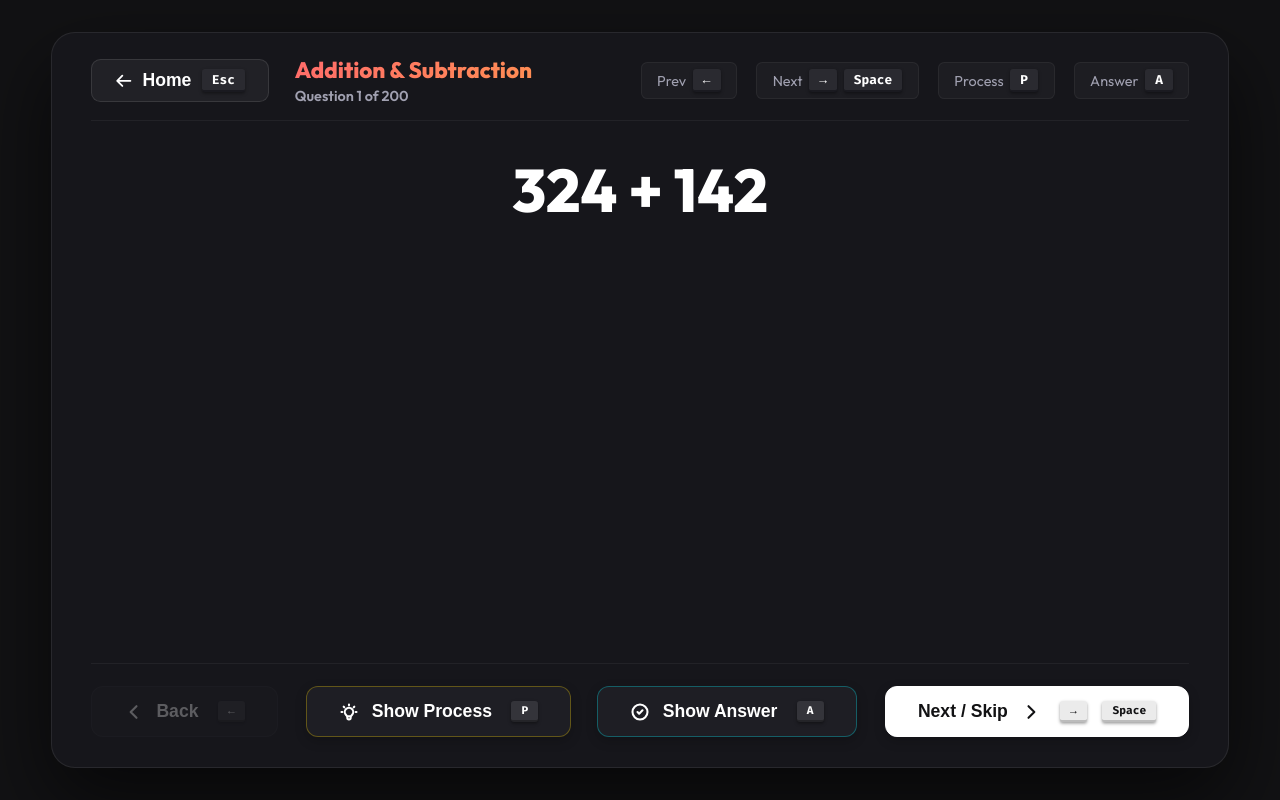
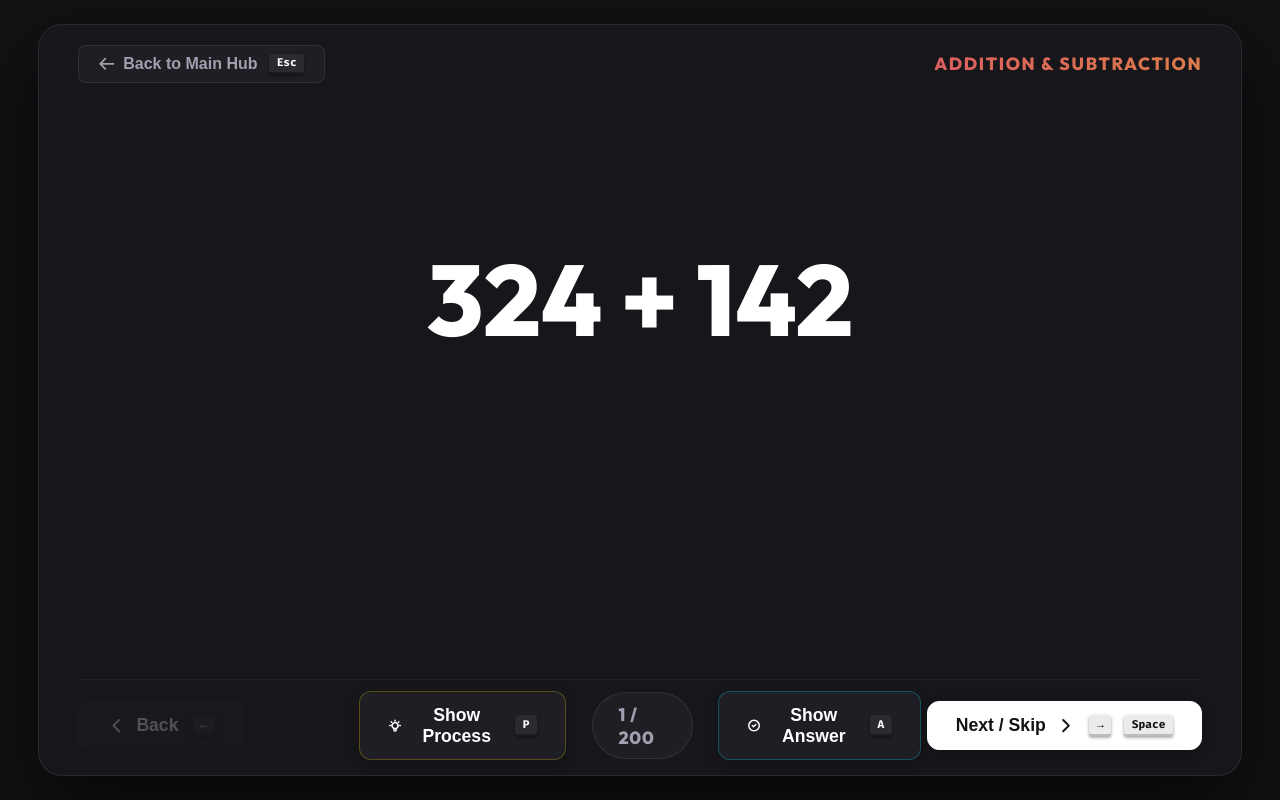
Before and after one commit to Educognition/Maths-Term-1-2-Practice, a plain HTML site: page index.html in a window 1280 px wide. Both pictures are taken after a click on the element 239 px from the left and 208 px from the top of the page. Drawn offline with Linux system fonts and the light colour scheme.

Commit message:
Update index.html

```diff
--- a/index.html
+++ b/index.html
@@ -16,11 +16,11 @@
       --text-color: #ffffff;
       --text-secondary: #a0a0b0;
 
-      /* Vibrant Tailored Accents */
+      /* Vibrant Classroom-Tailored Accents */
       --accent-yellow: hsl(48, 100%, 50%);
-      --accent-yellow-glow: rgba(255, 215, 0, 0.15);
+      --accent-yellow-glow: rgba(255, 215, 0, 0.12);
       --accent-cyan: hsl(180, 100%, 45%);
-      --accent-cyan-glow: rgba(0, 240, 255, 0.15);
+      --accent-cyan-glow: rgba(0, 240, 255, 0.12);
       --accent-red: #ff4a5a;
 
       /* Module Gradients */
@@ -160,128 +160,81 @@
     /* --- QUIZ VIEW --- */
     #quiz-screen {
       display: none;
-      width: 92vw;
-      height: 92vh;
+      width: 94vw;
+      height: 94vh;
       background: var(--card-bg);
       border: 0.2vh solid var(--card-border);
       border-radius: 3vh;
       flex-direction: column;
       position: relative;
       box-shadow: 0 4vh 10vh rgba(0, 0, 0, 0.6);
-      padding: 3vh 3vw;
+      padding: 2vh 3vw;
     }
 
-    /* --- HUD HEADER --- */
-    .quiz-hud {
+    /* --- MINIMALIST TOP BAR --- */
+    .quiz-top-bar {
       display: flex;
       justify-content: space-between;
       align-items: center;
-      height: 8vh;
-      border-bottom: 0.15vh solid rgba(255, 255, 255, 0.05);
-      padding-bottom: 2vh;
-    }
-
-    .hud-left {
-      display: flex;
-      align-items: center;
-      gap: 2vw;
+      height: 6vh;
     }
 
     .home-btn {
-      background: rgba(255, 255, 255, 0.05);
-      border: 0.15vh solid rgba(255, 255, 255, 0.1);
-      color: var(--text-color);
-      padding: 1.2vh 1.8vw;
-      border-radius: 1.2vh;
-      font-size: 2.2vh;
+      background: rgba(255, 255, 255, 0.04);
+      border: 0.15vh solid rgba(255, 255, 255, 0.08);
+      color: var(--text-secondary);
+      padding: 1vh 1.5vw;
+      border-radius: 1vh;
+      font-size: 2vh;
       font-weight: 600;
       cursor: pointer;
       display: flex;
       align-items: center;
-      gap: 0.8vw;
+      gap: 0.6vw;
       transition: all var(--transition-speed) ease;
     }
 
     .home-btn:hover {
       background: var(--accent-red);
       border-color: var(--accent-red);
-      transform: scale(1.03);
+      color: var(--text-color);
+      transform: scale(1.02);
     }
 
-    .hud-title {
-      display: flex;
-      flex-direction: column;
-    }
-
-    .hud-title .module-name {
-      font-size: 2.8vh;
+    .active-module-indicator {
+      font-size: 2.2vh;
       font-weight: 800;
+      text-transform: uppercase;
+      letter-spacing: 0.2vh;
       background: var(--theme-gradient, linear-gradient(to right, #fff, #aaa));
       -webkit-background-clip: text;
       -webkit-text-fill-color: transparent;
+      opacity: 0.85;
     }
 
-    .hud-title .progress-text {
-      font-size: 1.8vh;
-      color: var(--text-secondary);
-      font-weight: 600;
-      margin-top: 0.3vh;
-    }
-
-    /* Keyboard shortcut legend in HUD */
-    .hud-shortcuts {
+    /* --- CENTRAL THEATER (55% SCREEN HEIGHT) --- */
+    .quiz-theater {
+      height: 54vh;
       display: flex;
-      gap: 1.5vw;
-    }
-
-    .shortcut-badge {
-      display: flex;
-      align-items: center;
-      gap: 0.5vw;
-      font-size: 1.8vh;
-      color: var(--text-secondary);
-      background: rgba(255, 255, 255, 0.03);
-      padding: 0.8vh 1.2vw;
-      border-radius: 0.8vh;
-      border: 0.15vh solid rgba(255, 255, 255, 0.05);
-    }
-
-    .key-cap {
-      background: #2a2a30;
-      border-bottom: 0.3vh solid #1a1a20;
-      padding: 0.2vh 0.8vw;
-      border-radius: 0.4vh;
-      font-family: 'Fira Code', monospace;
-      font-size: 1.6vh;
-      font-weight: 700;
-      color: var(--text-color);
-      box-shadow: 0 0.2vh 0.4vh rgba(0,0,0,0.4);
-    }
-
-    /* --- CENTRAL THEATER --- */
-    .quiz-theater {
-      flex-grow: 1;
-      display: flex;
-      flex-direction: column;
       justify-content: center;
       align-items: center;
-      padding: 4vh 0;
       text-align: center;
       position: relative;
+      margin: 1vh 0;
     }
 
     .question-container {
-      font-size: 7.5vh;
+      font-size: 12.5vh;
       font-weight: 800;
-      line-height: 1.25;
-      max-width: 95%;
-      margin-bottom: 4vh;
-      animation: fadeIn 0.4s ease-out;
+      line-height: 1.2;
+      width: 100%;
+      max-height: 100%;
       display: flex;
       justify-content: center;
       align-items: center;
       flex-wrap: wrap;
-      gap: 1.5vw;
+      gap: 2vw;
+      animation: fadeIn 0.35s ease-out;
     }
 
     /* --- MATH FRACTION STYLING --- */
@@ -291,36 +244,35 @@
       align-items: center;
       vertical-align: middle;
       line-height: 1.05;
-      margin: 0 0.8vw;
+      margin: 0 1vw;
     }
 
-    .fraction .top {
-      padding: 0 0.5vw;
+    .fraction .top, .fraction .bottom {
+      font-size: 11vh;
+      padding: 0 0.6vw;
       text-align: center;
     }
 
     .fraction .bottom {
-      padding: 0 0.5vw;
-      text-align: center;
-      border-top: 0.4vh solid var(--text-color);
-      margin-top: 0.2vh;
+      border-top: 0.6vh solid var(--text-color);
+      margin-top: 0.3vh;
     }
 
     /* --- SHAPE BLOCKS (ASCII GEOMETRY) --- */
     pre {
       font-family: 'Fira Code', 'Courier New', Courier, monospace;
-      font-size: 3.5vh;
-      line-height: 1.2;
+      font-size: 5vh;
+      line-height: 1.25;
       font-weight: 700;
       white-space: pre;
       display: inline-block;
       text-align: left;
       background: rgba(255, 255, 255, 0.02);
-      border: 0.15vh solid rgba(255, 255, 255, 0.05);
-      border-radius: 1.5vh;
-      padding: 2.5vh 3vw;
-      margin: 2vh 0;
-      box-shadow: inset 0 0.2vh 1vh rgba(0,0,0,0.5);
+      border: 0.2vh solid rgba(255, 255, 255, 0.05);
+      border-radius: 2vh;
+      padding: 2.5vh 4vw;
+      margin: 0;
+      box-shadow: inset 0 0.3vh 1.5vh rgba(0, 0, 0, 0.55);
     }
 
     /* --- REVEAL PANELS (PROCESS & ANSWER) --- */
@@ -328,24 +280,24 @@
       display: flex;
       gap: 3vw;
       width: 100%;
-      max-width: 1200px;
-      justify-content: center;
-      margin-top: auto;
+      max-width: 1300px;
+      height: 22vh;
+      margin: 0 auto;
     }
 
     .reveal-box {
       flex: 1;
       border-radius: 2vh;
-      padding: 3vh 2.5vw;
-      min-height: 20vh;
+      padding: 2.5vh 2.5vw;
+      height: 100%;
       display: flex;
       flex-direction: column;
       justify-content: center;
       align-items: center;
       text-align: center;
       opacity: 0;
-      transform: translateY(2vh);
-      transition: all 0.3s cubic-bezier(0.175, 0.885, 0.32, 1.275);
+      transform: translateY(1.5vh);
+      transition: all 0.25s cubic-bezier(0.175, 0.885, 0.32, 1.2);
       pointer-events: none;
     }
 
@@ -357,6 +309,7 @@
 
     /* Process Box Specifics */
     .process-box {
+      flex: 1.4;
       border: 0.3vh solid var(--accent-yellow);
       background: var(--accent-yellow-glow);
       box-shadow: 0 1vh 3vh rgba(255, 215, 0, 0.08);
@@ -364,11 +317,11 @@
 
     .process-box .box-header {
       color: var(--accent-yellow);
-      font-size: 2vh;
+      font-size: 1.8vh;
       font-weight: 800;
       text-transform: uppercase;
       letter-spacing: 0.15vh;
-      margin-bottom: 1.5vh;
+      margin-bottom: 1vh;
     }
 
     .process-box .box-content {
@@ -379,6 +332,7 @@
 
     /* Answer Box Specifics */
     .answer-box {
+      flex: 1;
       border: 0.3vh solid var(--accent-cyan);
       background: var(--accent-cyan-glow);
       box-shadow: 0 1vh 3vh rgba(0, 240, 255, 0.08);
@@ -386,11 +340,11 @@
 
     .answer-box .box-header {
       color: var(--accent-cyan);
-      font-size: 2vh;
+      font-size: 1.8vh;
       font-weight: 800;
       text-transform: uppercase;
       letter-spacing: 0.15vh;
-      margin-bottom: 1.5vh;
+      margin-bottom: 1vh;
     }
 
     .answer-box .box-content {
@@ -405,18 +359,37 @@
       display: flex;
       justify-content: space-between;
       align-items: center;
-      padding-top: 2vh;
-      margin-top: 2vh;
+      padding-top: 1.5vh;
     }
 
     .toolbar-left, .toolbar-right {
       display: flex;
-      gap: 1.5vw;
+      align-items: center;
+      width: 25%;
+    }
+
+    .toolbar-right {
+      justify-content: flex-end;
     }
 
     .toolbar-center {
       display: flex;
+      justify-content: center;
+      align-items: center;
       gap: 2vw;
+      width: 50%;
+    }
+
+    /* Progress Badge */
+    .progress-badge {
+      background: rgba(255, 255, 255, 0.04);
+      border: 0.15vh solid rgba(255, 255, 255, 0.08);
+      padding: 1.2vh 2vw;
+      border-radius: 5vh;
+      font-size: 2.2vh;
+      font-weight: 800;
+      color: var(--text-secondary);
+      letter-spacing: 0.1vh;
     }
 
     /* Modern Toolbar Buttons */
@@ -424,21 +397,21 @@
       background: #1e1e24;
       border: 0.2vh solid rgba(255, 255, 255, 0.1);
       color: var(--text-color);
-      padding: 1.8vh 2.5vw;
+      padding: 1.6vh 2.2vw;
       border-radius: 1.5vh;
       font-size: 2.2vh;
       font-weight: 700;
       cursor: pointer;
       display: flex;
       align-items: center;
-      gap: 1vw;
-      transition: all 0.15s cubic-bezier(0.4, 0, 0.2, 1);
+      gap: 0.8vw;
+      transition: all 0.12s cubic-bezier(0.4, 0, 0.2, 1);
       box-shadow: 0 0.5vh 1.5vh rgba(0,0,0,0.2);
     }
 
     .btn svg {
-      width: 2.5vh;
-      height: 2.5vh;
+      width: 2.4vh;
+      height: 2.4vh;
       stroke-width: 2.5;
     }
 
@@ -456,7 +429,7 @@
     }
 
     .btn:disabled {
-      opacity: 0.3;
+      opacity: 0.25;
       cursor: not-allowed;
       transform: none !important;
       box-shadow: none !important;
@@ -465,7 +438,7 @@
 
     /* Highlighted buttons */
     .btn-process {
-      border-color: rgba(255, 215, 0, 0.3);
+      border-color: rgba(255, 215, 0, 0.25);
     }
     .btn-process:hover {
       background: rgba(255, 215, 0, 0.08);
@@ -481,7 +454,7 @@
     }
 
     .btn-answer {
-      border-color: rgba(0, 240, 255, 0.3);
+      border-color: rgba(0, 240, 255, 0.25);
     }
     .btn-answer:hover {
       background: rgba(0, 240, 255, 0.08);
@@ -507,13 +480,19 @@
     }
 
     /* Key Cap inside buttons */
-    .btn .key-cap {
-      background: rgba(255, 255, 255, 0.1);
-      border-bottom-color: rgba(0,0,0,0.3);
-      color: inherit;
+    .key-cap {
+      background: #2a2a30;
+      border-bottom: 0.3vh solid #1a1a20;
+      padding: 0.2vh 0.6vw;
+      border-radius: 0.4vh;
+      font-family: 'Fira Code', monospace;
       font-size: 1.4vh;
-      margin-left: 0.5vw;
+      font-weight: 700;
+      color: var(--text-color);
+      box-shadow: 0 0.2vh 0.4vh rgba(0,0,0,0.4);
+      margin-left: 0.3vw;
     }
+
     .btn-next .key-cap {
       background: rgba(0,0,0,0.08);
       border-bottom-color: rgba(0,0,0,0.2);
@@ -524,7 +503,7 @@
     @keyframes fadeIn {
       from {
         opacity: 0;
-        transform: translateY(-1vh);
+        transform: translateY(-0.8vh);
       }
       to {
         opacity: 1;
@@ -597,48 +576,26 @@
 
   <!-- QUIZ SCREEN -->
   <div id="quiz-screen">
-    <!-- HUD HEADER -->
-    <div class="quiz-hud">
-      <div class="hud-left">
+    <!-- MINIMALIST TOP BAR -->
+    <div class="quiz-top-bar">
       <button class="home-btn" id="btn-home" onclick="returnHome()">
         <svg xmlns="http://www.w3.org/2000/svg" fill="none" viewBox="0 0 24 24" stroke="currentColor" style="width: 2.2vh; height: 2.2vh;">
           <path stroke-linecap="round" stroke-linejoin="round" stroke-width="2.5" d="M10 19l-7-7m0 0l7-7m-7 7h18" />
         </svg>
-          Home
+        Back to Main Hub
         <span class="key-cap">Esc</span>
       </button>
-        <div class="hud-title">
-          <span class="module-name" id="hud-module-name">Module Name</span>
-          <span class="progress-text" id="hud-progress">Question 0 of 0</span>
-        </div>
-      </div>
-      <div class="hud-shortcuts">
-        <div class="shortcut-badge">
-          <span>Prev</span>
-          <span class="key-cap">←</span>
-        </div>
-        <div class="shortcut-badge">
-          <span>Next</span>
-          <span class="key-cap">→</span>
-          <span class="key-cap">Space</span>
-        </div>
-        <div class="shortcut-badge">
-          <span>Process</span>
-          <span class="key-cap">P</span>
-        </div>
-        <div class="shortcut-badge">
-          <span>Answer</span>
-          <span class="key-cap">A</span>
-        </div>
-      </div>
+      <div class="active-module-indicator" id="hud-module-name">Module Name</div>
     </div>
 
-    <!-- CENTRAL THEATER -->
+    <!-- CENTRAL THEATER (MASSIVE MATH VIEWPORT) -->
     <div class="quiz-theater">
       <div class="question-container" id="question-text">
         <!-- Question injected here -->
       </div>
+    </div>
 
+    <!-- REVEAL PANELS -->
     <div class="reveal-grid">
       <!-- Process Box -->
       <div class="reveal-box process-box" id="process-box">
@@ -655,9 +612,8 @@
         </div>
       </div>
     </div>
-    </div>
 
-    <!-- BOTTOM TOOLBAR -->
+    <!-- LOW-PROFILE BOTTOM TOOLBAR -->
     <div class="quiz-toolbar">
       <div class="toolbar-left">
         <button class="btn" id="btn-back" onclick="previousQuestion()">
@@ -668,6 +624,7 @@
           <span class="key-cap">←</span>
         </button>
       </div>
+
       <div class="toolbar-center">
         <button class="btn btn-process" id="btn-toggle-process" onclick="toggleProcess()">
           <svg xmlns="http://www.w3.org/2000/svg" fill="none" viewBox="0 0 24 24" stroke="currentColor">
@@ -676,6 +633,9 @@
           Show Process
           <span class="key-cap">P</span>
         </button>
+
+        <span class="progress-badge" id="hud-progress">0 / 0</span>
+
         <button class="btn btn-answer" id="btn-toggle-answer" onclick="toggleAnswer()">
           <svg xmlns="http://www.w3.org/2000/svg" fill="none" viewBox="0 0 24 24" stroke="currentColor">
             <path stroke-linecap="round" stroke-linejoin="round" d="M9 12l2 2 4-4m6 2a9 9 0 11-18 0 9 9 0 0118 0z" />
@@ -684,6 +644,7 @@
           <span class="key-cap">A</span>
         </button>
       </div>
+
       <div class="toolbar-right">
         <button class="btn btn-next" id="btn-next" onclick="nextQuestion()">
           Next / Skip
@@ -847,8 +808,8 @@
       appState.processVisible = false;
       appState.answerVisible = false;
 
-      // Update HUD Progress
-      hudProgress.textContent = `Question ${appState.currentIndex + 1} of ${appState.questions.length}`;
+      // Update HUD Progress (using a clean, low-profile format)
+      hudProgress.textContent = `${appState.currentIndex + 1} / ${appState.questions.length}`;
 
       // Set Question Content (using innerHTML to parse fraction divs, superscripts, pre tags)
       questionText.innerHTML = currentQuestion.questionText;
@@ -921,7 +882,6 @@
       }
     }
 
-    // Previous Question
     function previousQuestion() {
       if (appState.currentIndex > 0) {
         appState.currentIndex--;
@@ -934,6 +894,7 @@
       updateRevealPanels();
     }
 
+    // Toggle Answer Panel
     function toggleAnswer() {
       appState.answerVisible = !appState.answerVisible;
       updateRevealPanels();
```
Lines whose indentation alone changed are shown as unchanged.
